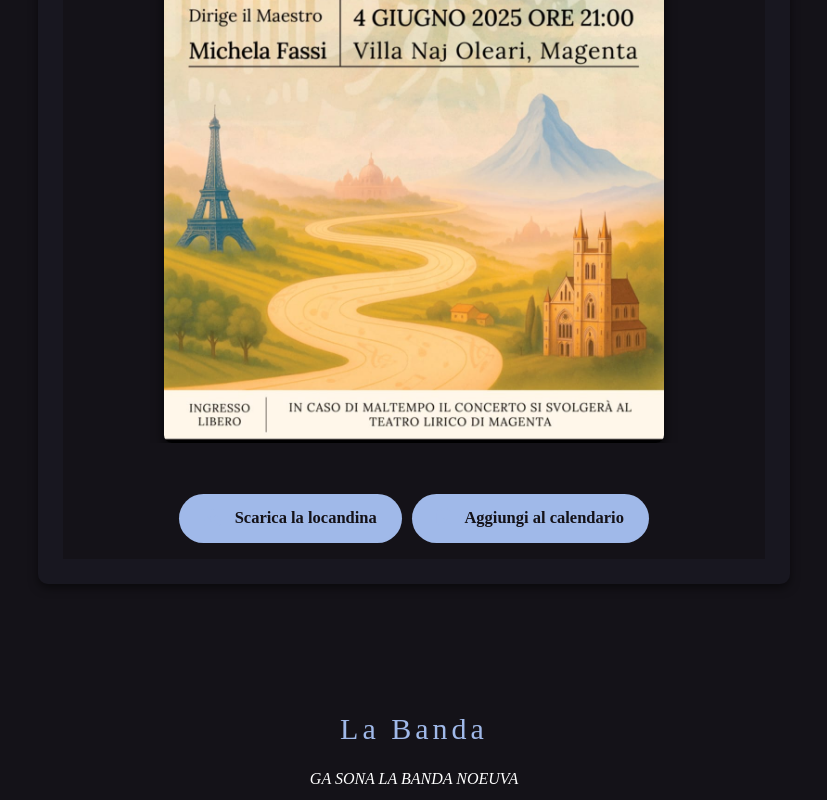
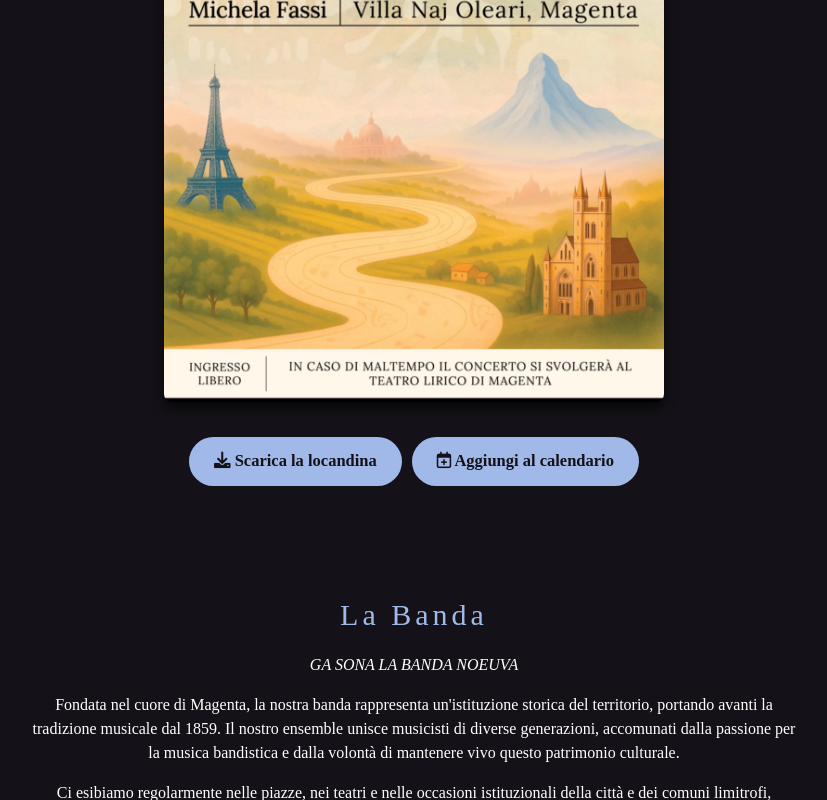
Before and after one commit to GabrieleGroppo/banda-4-giugno, a plain HTML site: page index.html in a window 1280 px wide. Shown: the part 1094-1894 px from the top of the page, without its empty margins (226-1053 px from the left). Drawn offline with nearby package versions, Linux system fonts and the light colour scheme.

Commit message:
rimozione sfondo locandina

```diff
--- a/index.html
+++ b/index.html
@@ -46,26 +46,12 @@ gershwin, anbima, strauss, pro, loco, orsomando, guadagnini, music, liscio, chie
         <div class="w3-container w3-content w3-center w3-padding-32" style="max-width:800px" id="locandina">
             <h2 class="w3-wide title animate-fadeIn delay-1">Prossimo Concerto</h2>
             <p class="w3-opacity animate-fadeIn delay-2"><i>Non perdere il nostro prossimo appuntamento!</i></p>
-
-            <div class="w3-row-padding w3-padding-16 animate-fadeIn delay-3">
-                <div class="locandina-container">
-                    <div class="locandina-content w3-round-large">
+            <div class="w3-round-large">
                 <!-- Immagine della locandina -->
                 <div>
                     <img id="concerto-img" src="locandina_concerto_battaglia.jpeg" alt="Locandina Concerto della Battaglia" class="w3-round-large"
                         style="width:100%; max-width: 500px; margin: 0 auto; display: block; box-shadow: 0 6px 12px rgba(0,0,0,0.7);">
                 </div>
-
-                        <!-- Dettagli del concerto -->
-                        <div class="locandina-details w3-padding-16">
-                           <!-- <h3 class="title">Concerto della Battaglia</h3>
-                            <p class="w3-large"><i class="fas fa-calendar-alt"></i> 4 Giugno 2025</p>
-                            <p class="w3-large"><i class="fas fa-clock"></i> Ore 21:00</p>
-                            <p class="w3-large"><i class="fas fa-map-marker-alt"></i> Villa Naj Oleari, Magenta</p>
-                            <p class="w3-large"><i class="fas fa-user-tie"></i> Dirige il Maestro Michela Fassi</p>
-                            <p class="w3-opacity">Ingresso libero</p>
-                            <p class="w3-opacity w3-small">In caso di maltempo il concerto si svolgerà al Teatro Lirico di Magenta</p>
-                        -->
                 <div class="button-container">
                     <!-- Pulsante per download locandina -->
                     <a href="locandina_concerto_battaglia.jpeg" download class="cta-button">
@@ -76,9 +62,6 @@ gershwin, anbima, strauss, pro, loco, orsomando, guadagnini, music, liscio, chie
                     <a href="#" id="add-to-calendar" class="cta-button">
                         <i class="far fa-calendar-plus"></i> Aggiungi al calendario
                     </a>
-                            </div>
-                        </div>
-                    </div>
                 </div>
             </div>
         </div>
--- a/style.css
+++ b/style.css
@@ -935,7 +935,7 @@ div.desc {
 }
 
 .locandina-details i {
-  color: #A0B9E9;
+  color: #141218;
   margin-right: 10px;
 }
 
@@ -960,6 +960,7 @@ div.desc {
   justify-content: center;
   gap: 10px;
   margin-top: 15px;
+  color: #141218;
 }
 
 .calendar-button {
```
Lines whose indentation alone changed are shown as unchanged.
